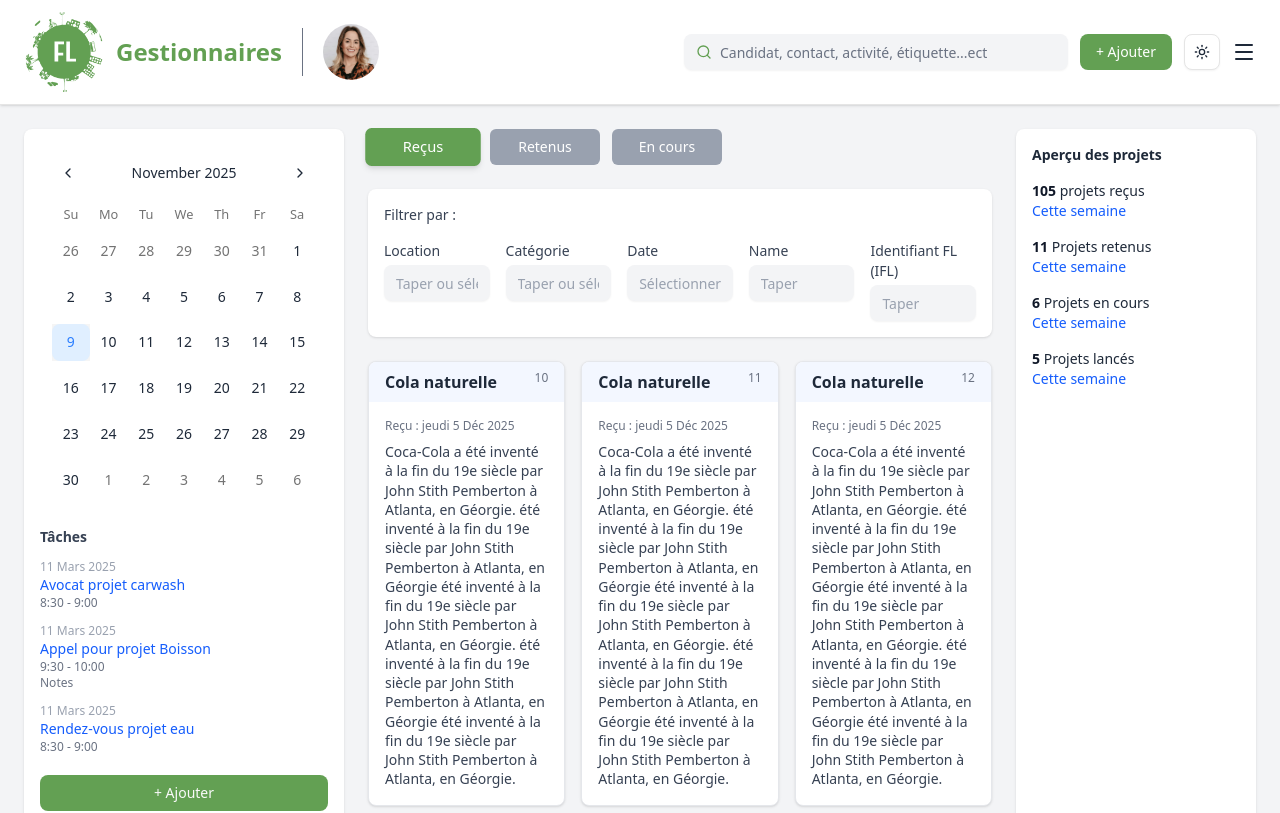
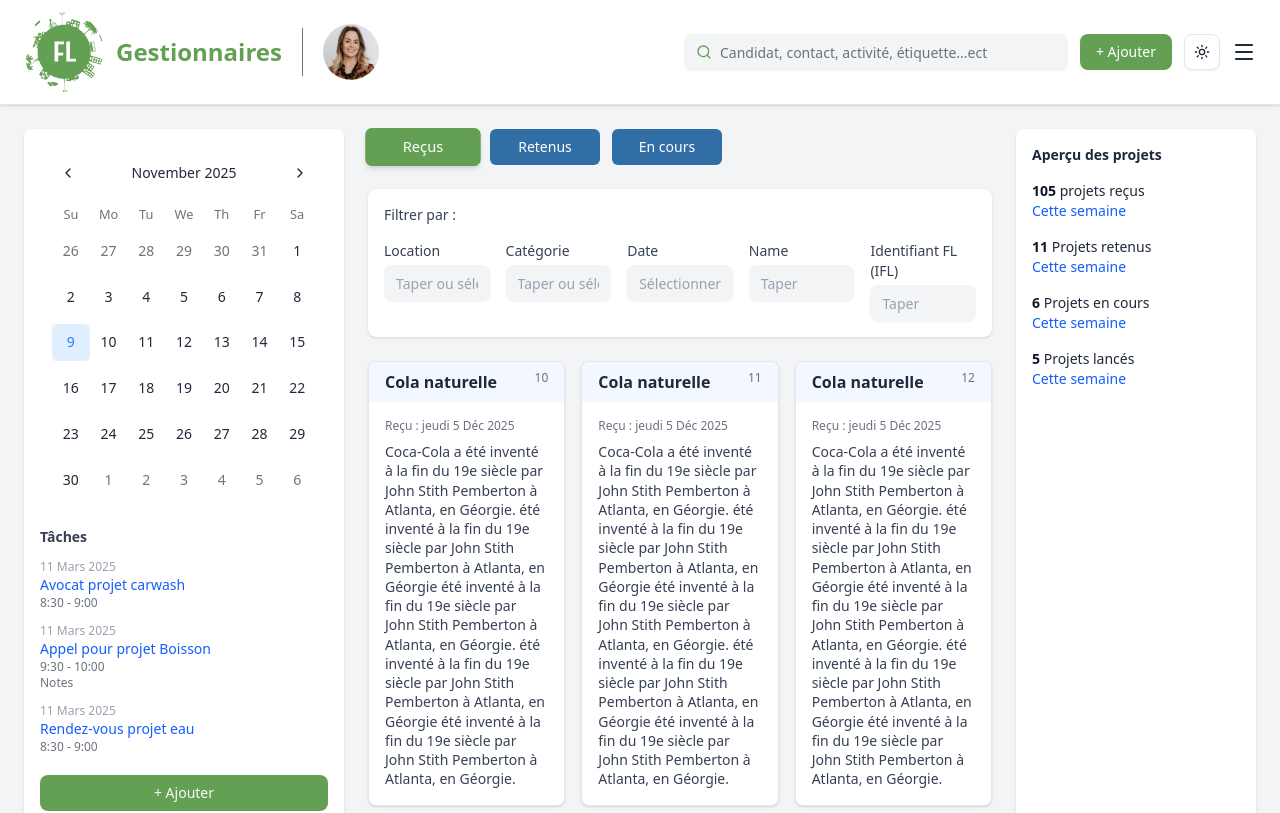
Before and after one commit to shohaib1996/fl-gestionnaires, a Next.js app: page /dashboard in a window 1280 px wide. Shown: the top 813 px of the page. Built offline with nearby package versions, Linux system fonts and the light colour scheme.

Commit message:
added the cards

```diff
--- a/app/dashboard/page.tsx
+++ b/app/dashboard/page.tsx
@@ -131,7 +131,7 @@ export default function DashboardPage() {
         ${
           activeTab === key
             ? `${color} scale-105 shadow-md`
-            : "bg-gray-400 text-white hover:bg-[#63a053]"
+            : "bg-[#326EA6] text-white hover:bg-[#63a053]"
         }
       `}
               >
```
